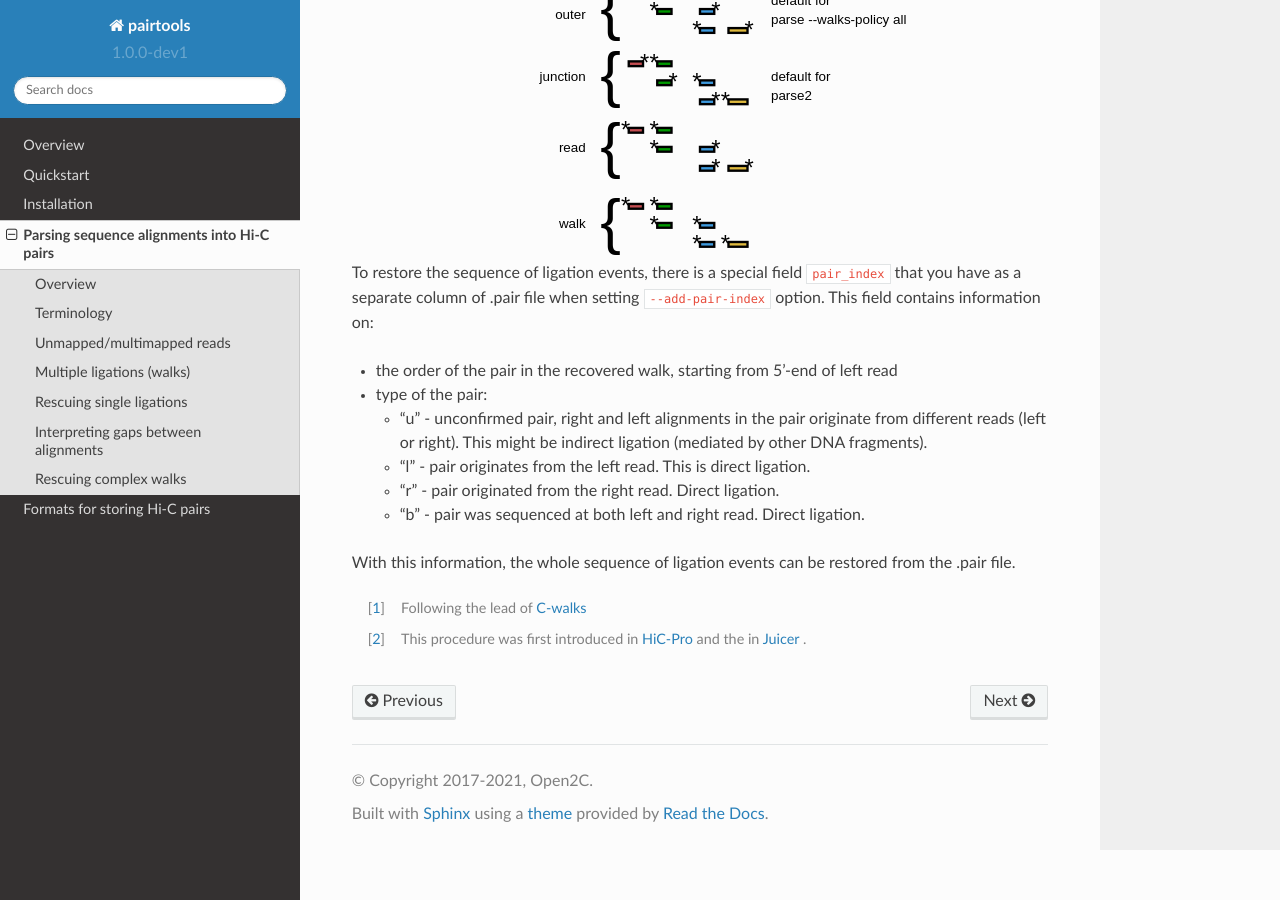
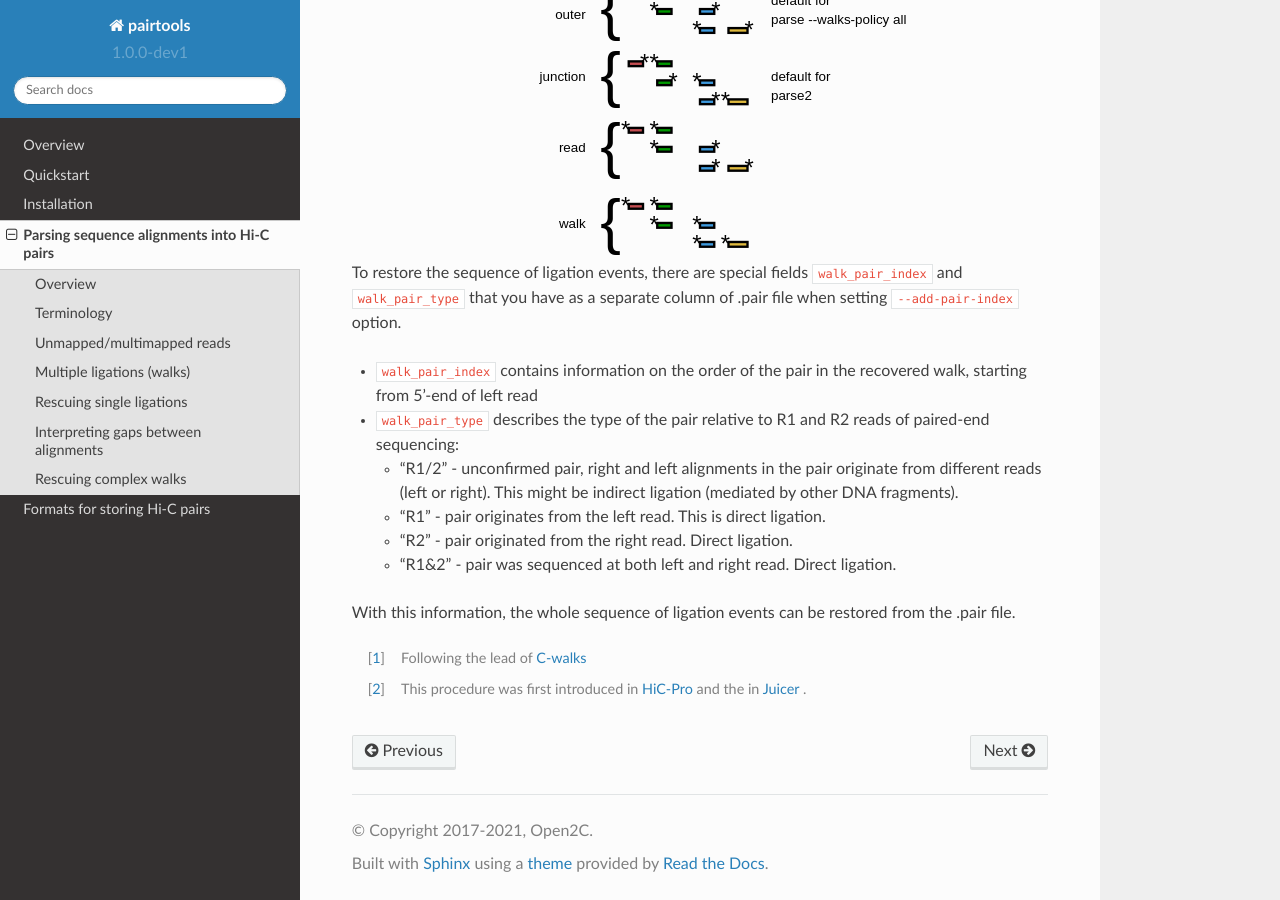
Before and after one commit to open2c/pairtools, a Sphinx documentation site: the page built from doc/parsing.rst, in a window 1280 px wide and 900 px high, scrolled down 6384 px. Built offline with Sphinx 7.4.7 and the Read the Docs theme 2.0.0, drawn with Linux system fonts in a browser that asks for light colours; pages that are not in the unit, such as notebooks, are missing from menus.

Commit message:
Example walkthrough added.

```diff
--- a/doc/parsing.rst
+++ b/doc/parsing.rst
@@ -266,16 +266,16 @@ position reporting:
    :align: center
 
 
-To restore the sequence of ligation events, there is a special field ``pair_index`` that you have as
-a separate column of .pair file when setting ``--add-pair-index`` option. This field contains information on:
+To restore the sequence of ligation events, there are special fields ``walk_pair_index`` and ``walk_pair_type`` that you have as
+a separate column of .pair file when setting ``--add-pair-index`` option.
 
-- the order of the pair in the recovered walk, starting from 5'-end of left read
-- type of the pair:
+- ``walk_pair_index`` contains information on the order of the pair in the recovered walk, starting from 5'-end of left read
+- ``walk_pair_type`` describes the type of the pair relative to R1 and R2 reads of paired-end sequencing:
 
-  - "u" - unconfirmed pair, right and left alignments in the pair originate from different reads (left or right). This might be indirect ligation (mediated by other DNA fragments).
-  - "l" - pair originates from the left read. This is direct ligation.
-  - "r" - pair originated from the right read. Direct ligation.
-  - "b" - pair was sequenced at both left and right read. Direct ligation.
+  - "R1/2" - unconfirmed pair, right and left alignments in the pair originate from different reads (left or right). This might be indirect ligation (mediated by other DNA fragments).
+  - "R1" - pair originates from the left read. This is direct ligation.
+  - "R2" - pair originated from the right read. Direct ligation.
+  - "R1&2" - pair was sequenced at both left and right read. Direct ligation.
 With this information, the whole sequence of ligation events can be restored from the .pair file.
 
 
```
Also changed, not shown: 2 other files.
